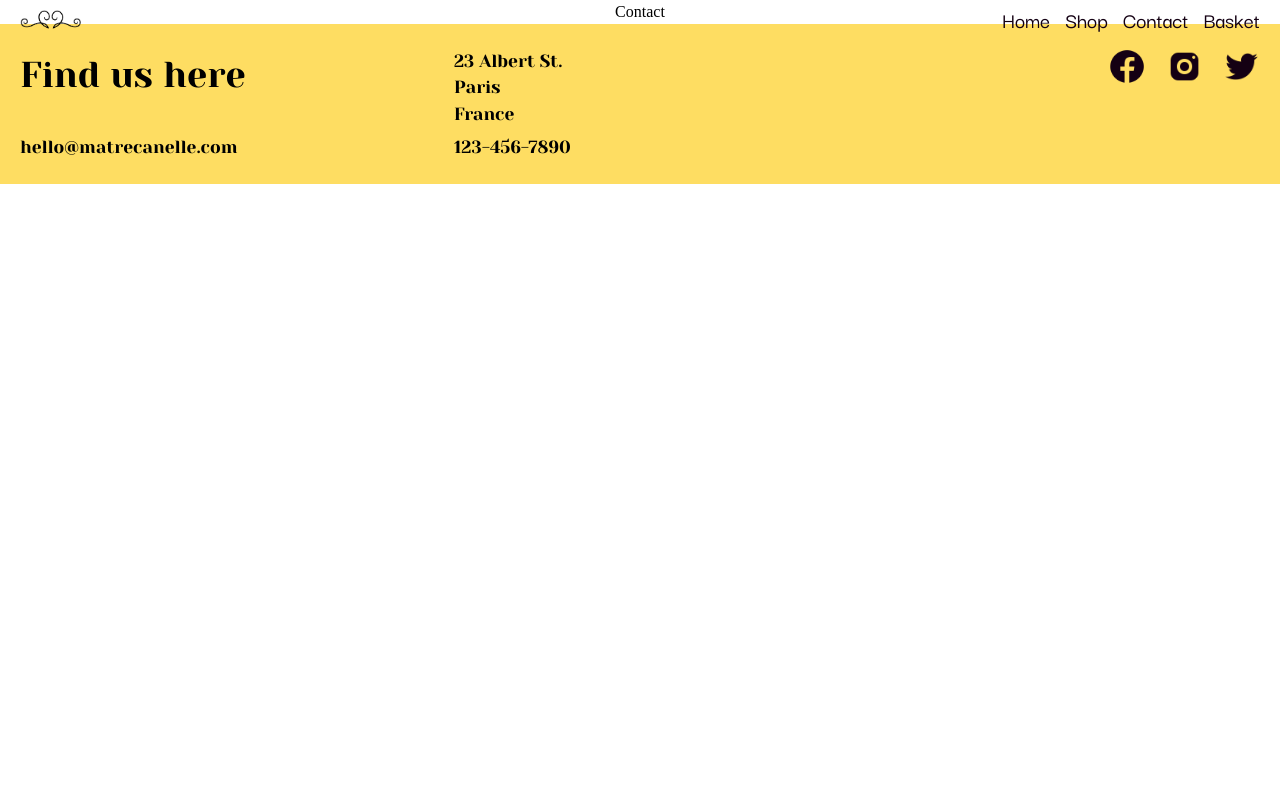
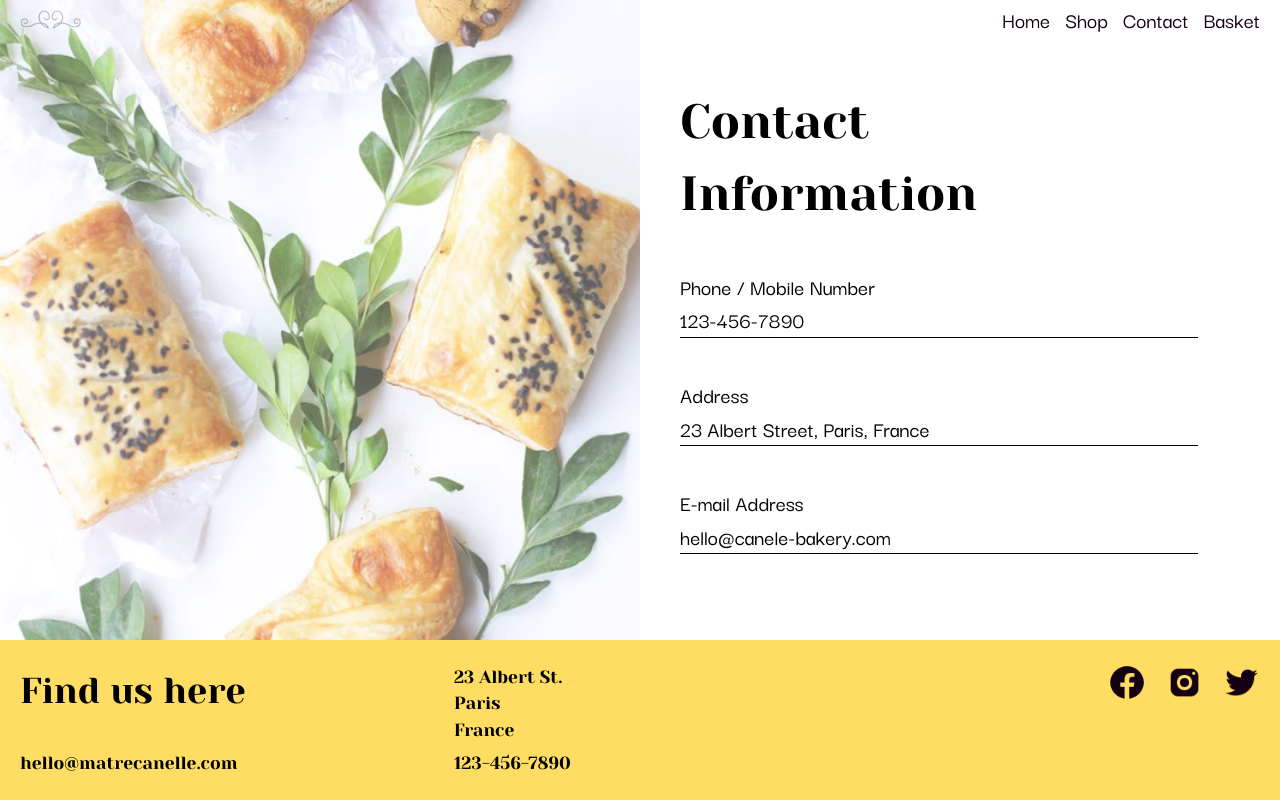
Before and after one commit to edmundsamina/CANELE-BAKERY, a React (Create React App) app in the folder client/: page /contact in a window 1280 px wide. Built offline with nearby package versions, Linux system fonts and the light colour scheme.

Commit message:
add contact page css and mark-up

```diff
--- a/client/src/pages/Contact.js
+++ b/client/src/pages/Contact.js
@@ -1,9 +1,30 @@
-import React from 'react'
+import React from "react";
+import "../styles/contact.css";
 
 function Contact() {
   return (
-    <div>Contact</div>
-  )
+    <section className="contact-container">
+      <div className="contact-image"></div>
+      <div className="contact-text-container">
+        <div>
+          <h2 className="contact-text-header">Contact</h2>
+          <h2 className="contact-text-header">Information</h2>
+        </div>
+        <div className="contact-text">
+          <p>Phone / Mobile Number</p>
+          <p>123-456-7890</p>
+        </div>
+        <div className="contact-text">
+          <p>Address</p>
+          <p>23 Albert Street, Paris, France</p>
+        </div>
+        <div className="contact-text">
+          <p>E-mail Address</p>
+          <p>hello@canele-bakery.com</p>
+        </div>
+      </div>
+    </section>
+  );
 }
 
-export default Contact
+export default Contact;
--- /dev/null
+++ b/client/src/styles/contact.css
@@ -0,0 +1,42 @@
+.contact-container{
+    width: 100%;
+    height:80vh;
+    display: flex;
+    gap:40px;
+
+}
+.contact-image{
+    flex-basis: 50%;
+    height: 100%;
+    background-image: url(../assets/images/contact-image.png);
+    background-repeat: no-repeat;
+    background-size: cover;
+    background-position: center;
+    opacity: 0.7;
+}
+
+.contact-text-container{
+    flex-basis: 45%;
+    display: flex;
+    gap:20px;
+    flex-direction: column;
+    justify-content:center ;
+    align-items: flex-start;
+}
+
+.contact-text-header{
+    font-family: var(--titleFont);
+    font-size: var(--sectionTitleSizeMediumScreen);
+    font-weight: 100;
+    text-align: left;
+}
+
+.contact-text{
+      font-family: var(--textFontMedium);
+    font-size: var( --paragraphText);
+    text-align: left;
+    border-bottom: 1px solid black;
+    width:90%;
+    margin-top:20px;
+
+}
```
Also changed, not shown: client/src/assets/images/contact-image.png (added), 1 other file (tests, documents, lock files or other folders).
